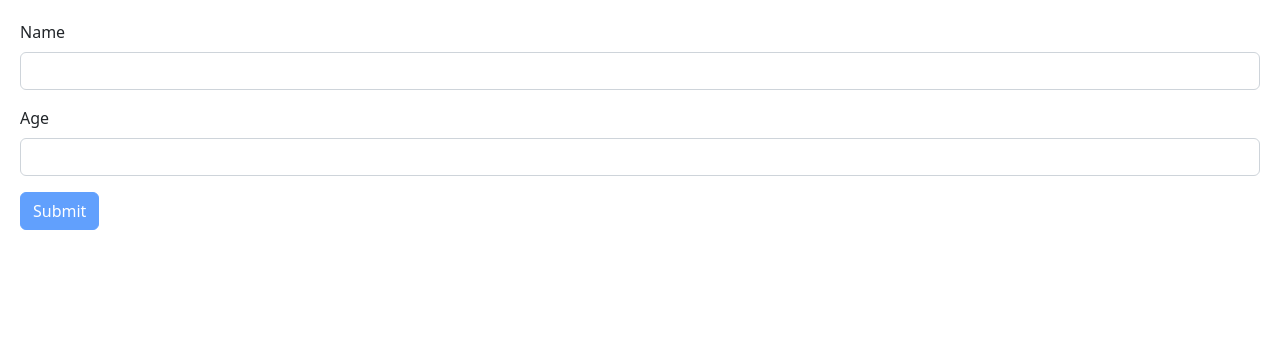
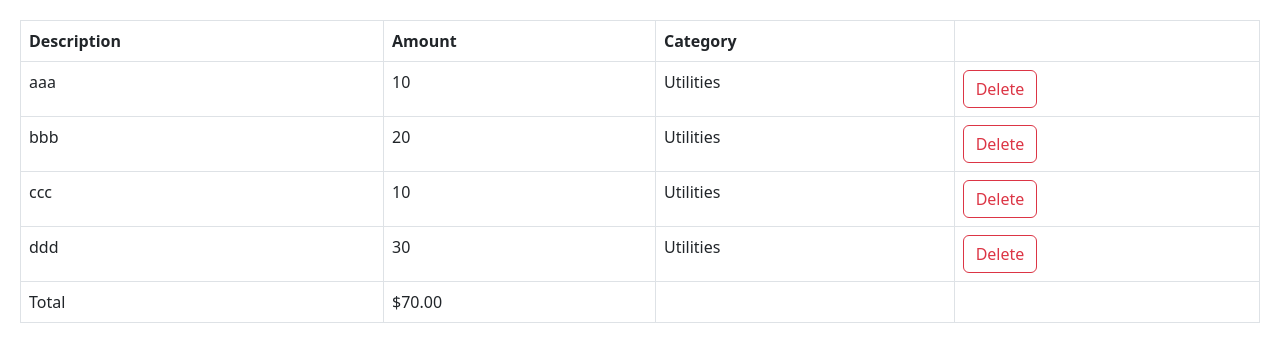
Before and after one commit to yanlimabarbosa/React-Learning, a React (Vite) app: page / in a window 1280 px wide. Shown: the top 362 px of the page. Built offline with nearby package versions, Linux system fonts and the light colour scheme.

Commit message:
building ExpenseList

```diff
--- a/src/App.tsx
+++ b/src/App.tsx
@@ -1,10 +1,21 @@
-import Form from "./components/Form"
 import "bootstrap/dist/css/bootstrap.min.css"
+import ExpenseList from "./expense-tracker/ExpenseList"
+import { useState } from "react"
 
 const App = () => {
+  const [expenses, setExpenses] = useState([
+    { id: 1, description: "aaa", amount: 10, category: "Utilities" },
+    { id: 2, description: "bbb", amount: 20, category: "Utilities" },
+    { id: 3, description: "ccc", amount: 10, category: "Utilities" },
+    { id: 4, description: "ddd", amount: 30, category: "Utilities" },
+  ])
+
   return (
     <div>
-      <Form />
+      <ExpenseList
+        expenses={expenses}
+        onDelete={(id) => setExpenses(expenses.filter((e) => e.id != id))}
+      />
     </div>
   )
 }
--- /dev/null
+++ b/src/expense-tracker/ExpenseList.tsx
@@ -0,0 +1,59 @@
+interface Expense {
+  id: number
+  description: string
+  amount: number
+  category: string
+}
+
+interface Props {
+  expenses: Expense[]
+  onDelete: (id: number) => void
+}
+
+const ExpenseList = ({ expenses, onDelete }: Props) => {
+  if (expenses.length === 0) return null
+
+  return (
+    <table className="table table-bordered">
+      <thead>
+        <tr>
+          <th>Description</th>
+          <th>Amount</th>
+          <th>Category</th>
+          <th></th>
+        </tr>
+      </thead>
+      <tbody>
+        {expenses.map((expense) => (
+          <tr key={expense.id}>
+            <td>{expense.description}</td>
+            <td>{expense.amount}</td>
+            <td>{expense.category}</td>
+            <td>
+              <button
+                className="btn btn-outline-danger"
+                onClick={() => onDelete(expense.id)}
+              >
+                Delete
+              </button>
+            </td>
+          </tr>
+        ))}
+      </tbody>
+      <tfoot>
+        <tr>
+          <td>Total</td>
+          <td>
+            $
+            {expenses
+              .reduce((acc, expense) => expense.amount + acc, 0)
+              .toFixed(2)}
+          </td>
+          <td></td>
+          <td></td>
+        </tr>
+      </tfoot>
+    </table>
+  )
+}
+export default ExpenseList
```
